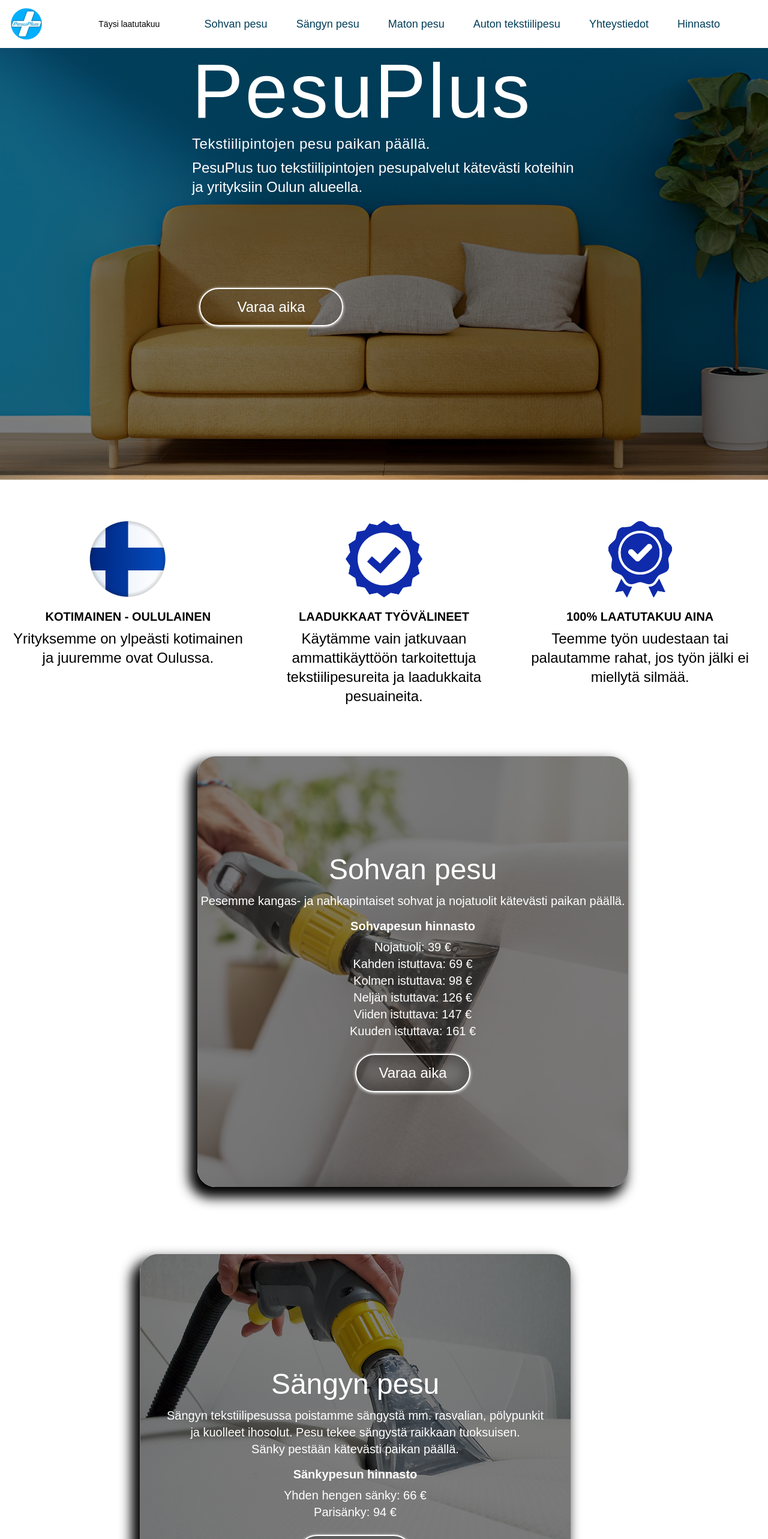
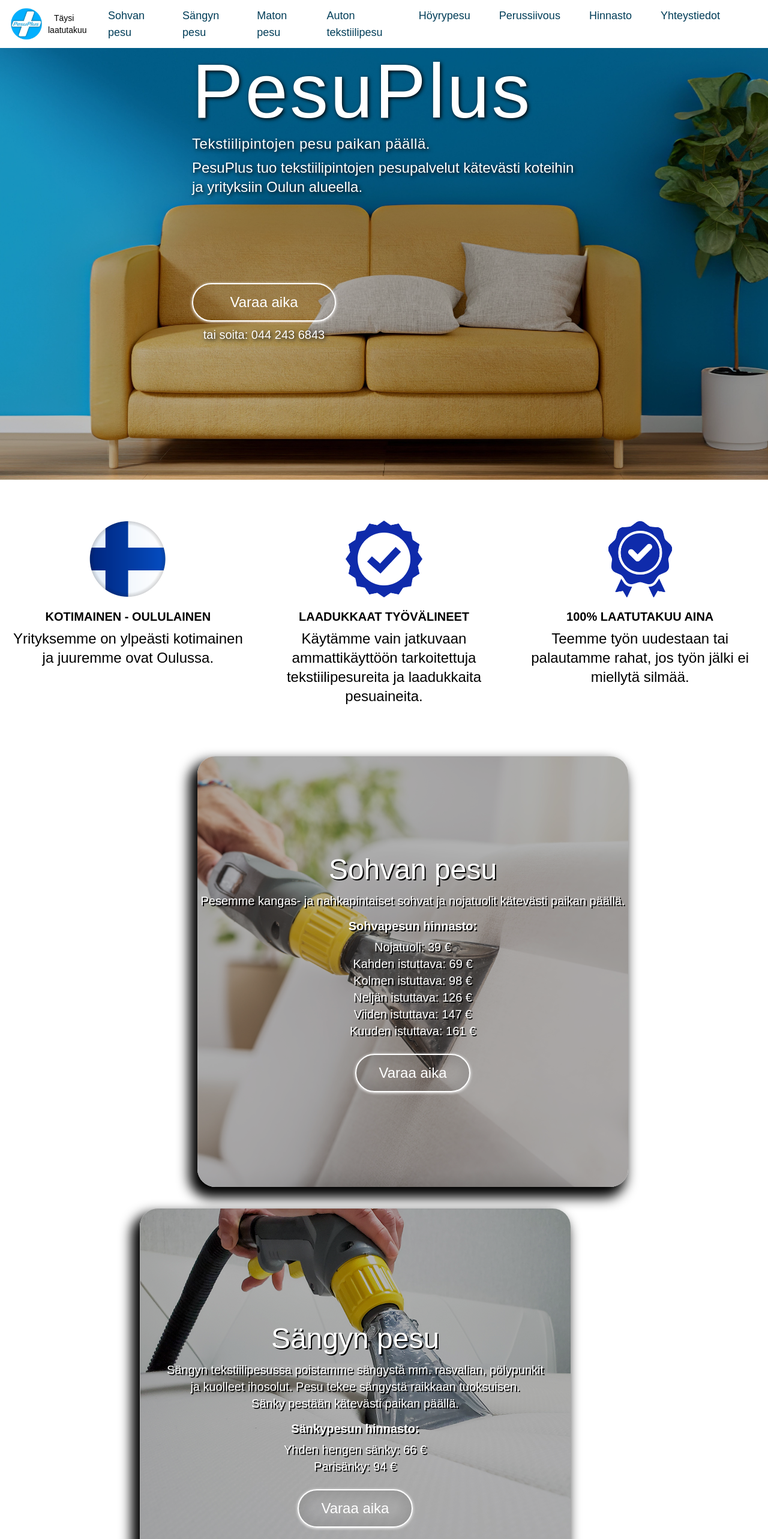
Before and after one commit to mankki/PesuPlus3, a React (Create React App) app: page / in a window 1280 px wide. Shown: the top 2566 px of the page at 60% size. Built offline with nearby package versions, Linux system fonts and the light colour scheme; the HTML template or start-up script is replaced by a standard one.

Commit message:
perussiivoukset ja höyrypesut

```diff
--- a/src/components/content/prices.tsx
+++ b/src/components/content/prices.tsx
@@ -3,6 +3,8 @@
 import bed from '../../assets/bed.png'
 import car from '../../assets/car.png'
 import carpet from '../../assets/carpet.png'
+import steam_cleaner from '../../assets/steam_cleaner.jpeg'
+import cleaning from '../../assets/cleaning.jpg'
 import Otherwashable from './otherwashable'
 import ReservationModal from '../reservationModal/reservationModal'
 
@@ -14,17 +16,17 @@
 
   return (
     <div className  = 'flex flex-wrap'>
-      <div className  = "flex flex-col rounded-lg sm:shrink-0 sm:grow sm:flex-row sm:rounded-e-none items-center justify-center mb-1 sm:mb-28 xl:pl-24" id = 'Sohvan_pesu'>
+      <div className  = "flex flex-col rounded-lg sm:shrink-0 sm:grow sm:flex-row sm:rounded-e-none items-center justify-center mb-1 sm:mb-9 xl:pl-24" id = 'Sohvan_pesu'>
         <div className  = "relative overflow-hidden bg-cover bg-[50%] bg-no-repeat lg:rounded-[30px] sm:shadow-[-9px_13px_20px_5px_rgb(0,0,0)] shadow-none">
-          <img src = {sofa} alt = "sofa" className = 'h-[600px] sm:h-auto'/>
-        <div className = "absolute bottom-0 left-0 right-0 top-0 h-full w-full overflow-hidden bg-black text-white bg-fixed opacity-50"></div>
+          <img src = {sofa} alt = "sofa" className = 'h-[600px] object-cover sm:h-auto'/>
+        <div className = "absolute bottom-0 left-0 right-0 top-0 h-full w-full overflow-hidden bg-black text-white bg-fixed opacity-30"></div>
       </div>
-      <div className = 'flex flex-col items-center absolute'>
+      <div className='flex flex-col items-center absolute' style={{ textShadow: "2px 2px black"}}>
         <h5 className = "mb-2 text-5xl font-medium leading-tight text-white">Sohvan pesu</h5>
           <p className = "mb-4 text-xl text-white text-center">
             Pesemme kangas- ja nahkapintaiset sohvat ja nojatuolit kätevästi paikan päällä.
           </p>
-        <h5 className = "mb-2 text-xl leading-tight text-white font-bold">Sohvapesun hinnasto</h5>
+        <h5 className = "mb-2 text-xl leading-tight text-white font-bold">Sohvapesun hinnasto:</h5>
           <p className = "mb-4 text-xl text-white text-center">
             Nojatuoli: 39 €{<br/>}
             Kahden istuttava: 69 €{<br/>}
@@ -37,23 +39,23 @@
           <button
             onClick = {toggleReservationModalState}
             className = "py-3 px-4 mx-3 rounded-[40px] w-48 border-2 border-white text-white text-center"
-            style = {{fontSize: "x-large", boxShadow: " 0px 1px 5px 0px, inset 0px 0px 20px 11px rgb(0 0 0 / 27%)"}}>
+            style = {{fontSize: "x-large", boxShadow: " 0px 1px 5px 0px, inset 0px 0px 20px 11px rgb(0 0 0 / 10%)"}}>
             Varaa aika
           </button>
         </div>
       </div>
     </div>
-    <div className = "flex flex-col rounded-lg sm:shrink-0 sm:grow sm:flex-row sm:rounded-e-none items-center justify-center mb-1 sm:mb-28 xl:pr-24" id = 'Sängyn_pesu'>
+    <div className = "flex flex-col rounded-lg sm:shrink-0 sm:grow sm:flex-row sm:rounded-e-none items-center justify-center mb-1 sm:mb-9 xl:pr-24" id = 'Sängyn_pesu'>
       <div className = "relative overflow-hidden bg-cover bg-[50%] bg-no-repeat lg:rounded-[30px] sm:shadow-[-9px_13px_20px_5px_rgb(0,0,0)] shadow-none">
-        <img src = {bed} alt = "bed" className = 'h-[600px] sm:h-auto'/>
-          <div className = "absolute bottom-0 left-0 right-0 top-0 h-full w-full overflow-hidden bg-black bg-fixed opacity-50"></div>
+        <img src = {bed} alt = "bed" className = 'h-[600px] object-cover sm:h-auto'/>
+          <div className = "absolute bottom-0 left-0 right-0 top-0 h-full w-full overflow-hidden bg-black bg-fixed opacity-30"></div>
       </div>
-      <div className = 'flex flex-col items-center absolute'>
+      <div className='flex flex-col items-center absolute' style={{ textShadow: "2px 2px black"}}>
         <h5 className = "mb-2 text-5xl font-medium leading-tight text-white">Sängyn pesu</h5>
           <p className = "mb-4 text-xl text-white text-center">
             Sängyn tekstiilipesussa poistamme sängystä mm. rasvalian, pölypunkit{<br/>}  ja kuolleet ihosolut. Pesu tekee sängystä raikkaan tuoksuisen.{<br/>} Sänky pestään kätevästi paikan päällä.
           </p>
-        <h5 className = "mb-2 text-xl leading-tight text-white font-bold">Sänkypesun hinnasto</h5>
+        <h5 className = "mb-2 text-xl leading-tight text-white font-bold">Sänkypesun hinnasto:</h5>
           <p className = "mb-4 text-xl text-white text-center">
             Yhden hengen sänky: 66 €{<br/>}
             Parisänky: 94 €{<br/>}
@@ -62,7 +64,7 @@
           <button
             onClick = {toggleReservationModalState}
             className = "py-3 px-4 mx-3 rounded-[40px] w-48 border-2 border-white text-white text-center"
-            style = {{fontSize: "x-large",boxShadow: " 0px 1px 5px 0px, inset 0px 0px 20px 11px rgb(0 0 0 / 27%)"}}>
+            style = {{fontSize: "x-large",boxShadow: " 0px 1px 5px 0px, inset 0px 0px 20px 11px rgb(0 0 0 / 10%)"}}>
             Varaa aika
           </button>
         </div>
@@ -71,15 +73,15 @@
     <div className = "flex flex-col rounded-lg sm:shrink-0 sm:grow sm:flex-row sm:rounded-e-none items-center justify-center mb-1 sm:mb-9 xl:pl-24" id = 'Auton_tekstiilipesu'>
       <div className = "relative overflow-hidden bg-cover bg-[50%] bg-no-repeat lg:rounded-[30px] sm:shadow-[-9px_13px_20px_5px_rgb(0,0,0)] shadow-none">
         <img
-          src = {car} alt = "car" className = 'h-[600px] sm:h-auto'/>
-          <div className = "absolute bottom-0 left-0 right-0 top-0 h-full w-full overflow-hidden bg-black bg-fixed opacity-50"></div>
+          src = {car} alt = "car" className = 'h-[600px] object-cover sm:h-auto'/>
+          <div className = "absolute bottom-0 left-0 right-0 top-0 h-full w-full overflow-hidden bg-black bg-fixed opacity-30"></div>
       </div>
-      <div className = 'flex flex-col items-center absolute'>
+      <div className='flex flex-col items-center absolute' style={{ textShadow: "2px 2px black"}}>
         <h5 className = "mb-2 text-5xl font-medium text-center leading-tight text-white">Auton tekstiilipesu</h5>
           <p className = "mb-4 text-xl text-white text-center">
             Auton penkkien pesussa poistetaan ensin kuivat roskat, jonka jälkeen{<br/>} pinttynyt lika poistetaan tekstiilipesurilla kätevästi paikan päällä.
           </p>
-        <h5 className = "mb-2 text-xl leading-tight text-center text-white font-bold">Autopesun hinnasto</h5>
+        <h5 className = "mb-2 text-xl leading-tight text-center text-white font-bold">Autopesun hinnasto:</h5>
           <p className = "mb-4 text-xl text-white text-center">
             Yksittäinen penkki: 35 €{<br/>}
             Mopoauto: 60 €{<br/>}
@@ -91,7 +93,7 @@
         <button
             onClick = {toggleReservationModalState}
             className = "py-3 px-4 mx-3 rounded-[40px] w-48 border-2 border-white text-white text-center"
-            style = {{fontSize: "x-large", boxShadow: " 0px 1px 5px 0px, inset 0px 0px 20px 11px rgb(0 0 0 / 27%)"}}>
+            style = {{fontSize: "x-large", boxShadow: " 0px 1px 5px 0px, inset 0px 0px 20px 11px rgb(0 0 0 / 10%)"}}>
             Varaa aika
           </button>
         </div>
@@ -99,15 +101,15 @@
     </div>
     <div className = "flex flex-col rounded-lg sm:shrink-0 sm:grow sm:flex-row sm:rounded-e-none items-center justify-center mb-1 sm:mb-9 xl:pr-24" id = 'Maton_pesu'>
       <div className = "relative overflow-hidden bg-cover bg-[50%] bg-no-repeat lg:rounded-[30px] sm:shadow-[-9px_13px_20px_5px_rgb(0,0,0)] shadow-none">
-        <img src = {carpet} alt = "carpet" className = 'h-[600px] sm:h-auto'/>
-        <div className = "absolute bottom-0 left-0 right-0 top-0 h-full w-full overflow-hidden bg-black bg-fixed opacity-50"></div>
+        <img src = {carpet} alt = "steam_cleaner" className = 'h-[600px] object-cover sm:h-auto'/>
+        <div className = "absolute bottom-0 left-0 right-0 top-0 h-full w-full overflow-hidden bg-black bg-fixed opacity-30"></div>
       </div>
-      <div className = 'flex flex-col items-center absolute'>
+      <div className='flex flex-col items-center absolute' style={{ textShadow: "2px 2px black"}}>
         <h5 className = "mb-2 text-5xl font-medium leading-tight text-white">Maton pesu</h5>
           <p className = "mb-4 text-xl text-white text-center sm:p-0 p-1">
             Maton pesussa poistetaan ensin kuivat roskat, jonka {<br/>}jälkeen pinttynyt lika pestään pois tekstiilipesurilla kätevästi paikan päällä.
           </p>
-        <h5 className = "mb-2 text-xl leading-tight text-white font-bold">Mattopesun hinnasto</h5>
+        <h5 className = "mb-2 text-xl leading-tight text-white font-bold">Mattopesun hinnasto:</h5>
           <p className = "mb-4 text-xl text-white text-center">
               XS-matto (max 0,5 m²): 9 €{<br/>}
               S-matto (max 1 m²): 14 €{<br/>}
@@ -120,12 +122,70 @@
         <button
             onClick = {toggleReservationModalState}
             className = "py-3 px-4 mx-3 rounded-[40px] w-48 border-2 border-white text-white text-center"
-            style = {{fontSize: "x-large", boxShadow: " 0px 1px 5px 0px, inset 0px 0px 20px 11px rgb(0 0 0 / 27%)"}}>
+            style = {{fontSize: "x-large", boxShadow: " 0px 1px 5px 0px, inset 0px 0px 20px 11px rgb(0 0 0 / 10%)"}}>
             Varaa aika
           </button>
         </div>
       </div>
     </div>
+    {/* Steam Cleaning Section */}
+    <div className="flex flex-col rounded-lg sm:shrink-0 sm:grow sm:flex-row sm:rounded-e-none items-center justify-center mb-1 sm:mb-9 xl:pl-24" id='Höyrypesu'>
+        <div className="relative overflow-hidden bg-cover bg-[50%] bg-no-repeat lg:rounded-[30px] sm:shadow-[-9px_13px_20px_5px_rgb(0,0,0)] shadow-none">
+          <img src={steam_cleaner} alt="steam_cleaner" className='h-[600px] object-cover sm:h-auto' />
+          <div className="absolute bottom-0 left-0 right-0 top-0 h-full w-full overflow-hidden bg-black bg-fixed opacity-30"></div>
+        </div>
+        <div className='flex flex-col items-center absolute' style={{ textShadow: "2px 2px black"}}>
+        <h5 className="mb-2 text-5xl font-medium leading-tight text-white">Höyrypesu</h5>
+          <p className="mb-4 text-xl text-white text-center">
+            Höyrypesu puhdistaa tehokkaasti mm. kylpyhuoneen kaakelit. {<br />}
+            Käytämme ammattikäyttöön tarkoitettua höyryimuria. Höyrypesut {<br />}
+            varataan puhelimitse.
+          </p>
+          <h5 className="mb-2 text-xl leading-tight text-white font-bold">Höyrypesun hinnasto:</h5>
+          <p className="mb-4 text-xl text-white text-center">
+            58 €/tunti
+          </p>
+          <p
+            style={{ fontSize: "x-large", color: "white"}}>
+            <b>Puh. 044 243 6843</b>
+          </p>
+          <p
+            style={{ fontSize: "x-large", color: "white"}}>
+            <b>myynti@pesuplus.fi</b>
+          </p>
+        </div>
+      </div>
+
+      {/* Basic Cleaning Section */}
+      <div className="flex flex-col rounded-lg sm:shrink-0 sm:grow sm:flex-row sm:rounded-e-none items-center justify-center mb-1 sm:mb-9 xl:pr-24" id='Perussiivous'>
+        <div className="relative overflow-hidden bg-cover bg-[50%] bg-no-repeat lg:rounded-[30px] sm:shadow-[-9px_13px_20px_5px_rgb(0,0,0)] shadow-none">
+          <img src={cleaning} alt="cleaning" className='h-[600px] object-cover sm:h-auto' />
+          <div className="absolute bottom-0 left-0 right-0 top-0 h-full w-full overflow-hidden bg-black bg-fixed opacity-30"></div>
+        </div>
+      <div className='flex flex-col items-center absolute' style={{ textShadow: "2px 2px black"}}>
+          <h5 className="mb-2 text-5xl font-medium leading-tight text-white">Perussiivous</h5>
+          <p className="mb-4 text-xl text-white text-center">
+            Perussiivouksessa imuroimme kodin lattiat ja matot sekä pyyhimme pölyt.{<br />}
+            Vessoissa ja kylpytiloissa pesemme tasot, wc-istuimen, pesualtaan sekä{<br />}
+            lasi- ja peilipinnat. Keittiössä pyyhimme tasot ja pesemme pesualtaan.{<br />}
+            Perussiivous varataan puhelimitse.
+
+          </p>
+          <h5 className="mb-2 text-xl leading-tight text-white font-bold">Perussiivouksen hinnasto:</h5>
+          <p className="mb-4 text-xl text-white text-center">
+            Kertakäynti: 48 €/tunti{<br />}
+            Jatkuva siivous: 38 €/tunti
+          </p>
+          <p
+            style={{ fontSize: "x-large", color: "white"}}>
+            <b>Puh. 044 243 6843</b>
+          </p>
+          <p
+            style={{ fontSize: "x-large", color: "white"}}>
+            <b>myynti@pesuplus.fi</b>
+          </p>
+        </div>
+      </div>
     <ReservationModal toggle = {showReservationModal} action = {toggleReservationModalState}/>
     <div className = 'min-w-[100%] my-6'>
       <h5 className = "my-7 text-2xl leading-tight text-black font-bold text-center">Pesemme myös... </h5>
--- a/src/components/herosection/herosection.css
+++ b/src/components/herosection/herosection.css
@@ -1,5 +1,5 @@
 .herocontainer {
     display: flex;
     width: 100%;
-    heigth: 10
+    height: 10
 }
--- a/src/components/herosection/herosection.tsx
+++ b/src/components/herosection/herosection.tsx
@@ -1,41 +1,44 @@
-import React, { useState } from 'react'
-import landingpage_img from '../landingpage/sofa_e.jpg'
+import React, { useState } from 'react';
+import landingpage_img from '../landingpage/sofa_e.jpg';
 import ReservationModal from '../reservationModal/reservationModal';
-
-
 
 const Herosection = () => {
   const [showReservationModal, setShowReservationModal] = useState(false);
   const toggleReservationModalState = () => {
-        setShowReservationModal(!showReservationModal)
-    }
+    setShowReservationModal(!showReservationModal);
+  };
 
   return (
-      <div className = 'w-full h-[90vh]' id = 'hero'>
-        <img className = 'w-full h-full object-cover' src = {landingpage_img} alt="landingpage"/>
-          <div className = "absolute bottom-0 left-0 right-0 top-0 h-[99%] w-full overflow-hidden bg-black bg-fixed opacity-50"></div>
-        <div className = "absolute top-[10%] left-[50%] translate-x-[-50%] flex flex-col items-baseline mt-6 lg:mt-2 text-white">
-          <h1 className = "text-7xl/[2.5rem] sm:text-8xl lg:text-9xl tracking-wide" >
-            PesuPlus
-          </h1>
-            <p className = 'mt-9 mb-5 sm:my-0 text-2xl sm:text-2xl lg:text-2xl/[3rem] text-left tracking-wide' >
+    <div className="w-full h-[90vh]" id="hero">
+      <img className="w-full h-full object-cover" src={landingpage_img} alt="landingpage" />
+      <div className="absolute bottom-0 left-0 right-0 top-0 h-[99%] w-full overflow-hidden bg-black bg-fixed opacity-25"></div>
+      <div className="absolute top-[10%] left-[50%] translate-x-[-50%] flex flex-col items-baseline mt-6 lg:mt-2 text-white" style={{ textShadow: "2px 2px 6px black" }}>
+        <h1 className="text-7xl/[2.5rem] sm:text-8xl lg:text-9xl tracking-wide">PesuPlus</h1>
+        <p className="mt-9 mb-5 sm:my-0 text-2xl sm:text-2xl lg:text-2xl/[3rem] text-left tracking-wide">
           Tekstiilipintojen pesu paikan päällä.
         </p>
         <p className="text-2xl lg:text-2xl sm:text-2xl text-start text-white-500 max-w-4xl">
           PesuPlus tuo tekstiilipintojen pesupalvelut kätevästi koteihin ja yrityksiin Oulun alueella.
         </p>
-        { <div className="flex justify-center mt-2 w-full sm:w-auto">
+
+        {/* Centered Button and Phone Number */}
+        <div className="flex flex-col items-center mt-36">
           <button
-            onClick = {toggleReservationModalState}
-            className = " mt-36 py-3 px-4 mx-3 rounded-[40px] w-60 border-2 border-white text-white text-center"  style = {{fontSize: "x-large",
-              boxShadow: " 0px 1px 5px 0px"}}
+            onClick={toggleReservationModalState}
+            className="py-3 px-4 rounded-[40px] w-60 border-2 border-white text-white text-center"
+            style={{
+              fontSize: 'x-large',
+              boxShadow: '0px 1px 5px 0px',
+            }}
           >
             Varaa aika
           </button>
-        </div> }
+          <p className="mt-2 text-xl">tai soita: 044 243 6843</p>
         </div>
-      <ReservationModal toggle = {showReservationModal} action = {toggleReservationModalState}/>
+      </div>
+      <ReservationModal toggle={showReservationModal} action={toggleReservationModalState} />
     </div>
   );
 };
-export default Herosection
+
+export default Herosection;
--- a/src/constants/constants.tsx
+++ b/src/constants/constants.tsx
@@ -5,8 +5,10 @@
     {label: "Sängyn pesu", href: "#Sängyn_pesu"},
     {label: "Maton pesu", href: "#Maton_pesu"},
     {label: "Auton tekstiilipesu", href: "#Auton_tekstiilipesu"},
-    {label: "Yhteystiedot", href: "#Yhteystiedot"},
-    {label: "Hinnasto", href: "#Hinnasto"}
+    {label: "Höyrypesu", href: "#Höyrypesu"},
+    {label: "Perussiivous", href: "#Perussiivous"},
+    {label: "Hinnasto", href: "#Hinnasto"},
+    {label: "Yhteystiedot", href: "#Yhteystiedot"}
 ];
 
 //Prices etc...
```
Also changed, not shown: src/components/content/pricelist.tsx (+12 -15 lines), src/assets/cleaning.jpg (added), src/assets/steam_cleaner.jpeg (added). Lines whose indentation alone changed are shown as unchanged.
